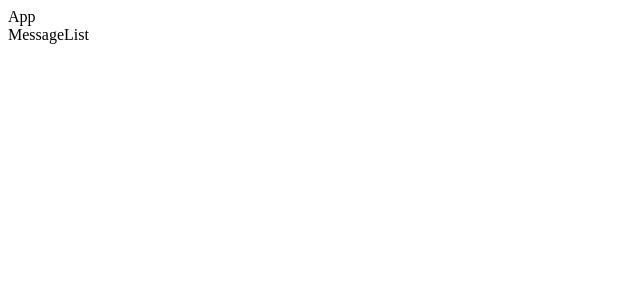
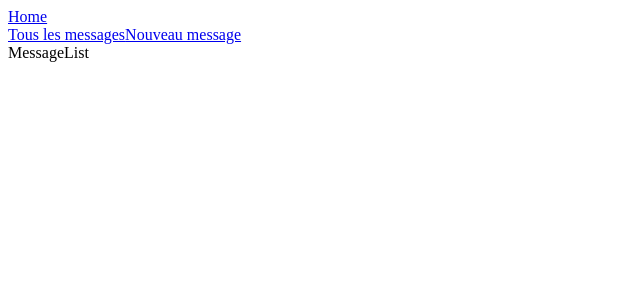
Before and after one commit to vince4128/message, a React (Create React App) app: page / in a window 1280 px wide. Shown: the top 300 px of the page, without its empty margins (0-640 px from the left). Built offline with nearby package versions, Linux system fonts and the light colour scheme; no server answers.

Commit message:
Navigation added
Menu to navigate between views added

```diff
--- a/src/components/App.js
+++ b/src/components/App.js
@@ -1,6 +1,7 @@
 import React from 'react';
 import { BrowserRouter, Route } from 'react-router-dom';
 
+import Menu from './Menu';
 import MessageList from './messages/MessageList';
 import MessageShow from './messages/MessageShow';
 import MessageCreate from './messages/MessageCreate';
@@ -17,7 +18,7 @@
 const App = () => {
   return (
     <BrowserRouter>
-      <div>App</div>
+      <Menu />
       <Route path="/" exact component={MessageList} />
       <Route path="/show/:id" component={MessageShow} />
       <Route path="/create" component={MessageCreate} />
--- /dev/null
+++ b/src/components/Menu.js
@@ -0,0 +1,16 @@
+import React from 'react';
+import { Link } from 'react-router-dom';
+
+const Menu = () => {
+  return (
+    <nav>
+      <Link to={'/'}>Home</Link>
+      <div>
+        <Link to={'/'}>Tous les messages</Link>
+        <Link to={'/create'}>Nouveau message</Link>
+      </div>
+    </nav>
+  );
+};
+
+export default Menu;
```
